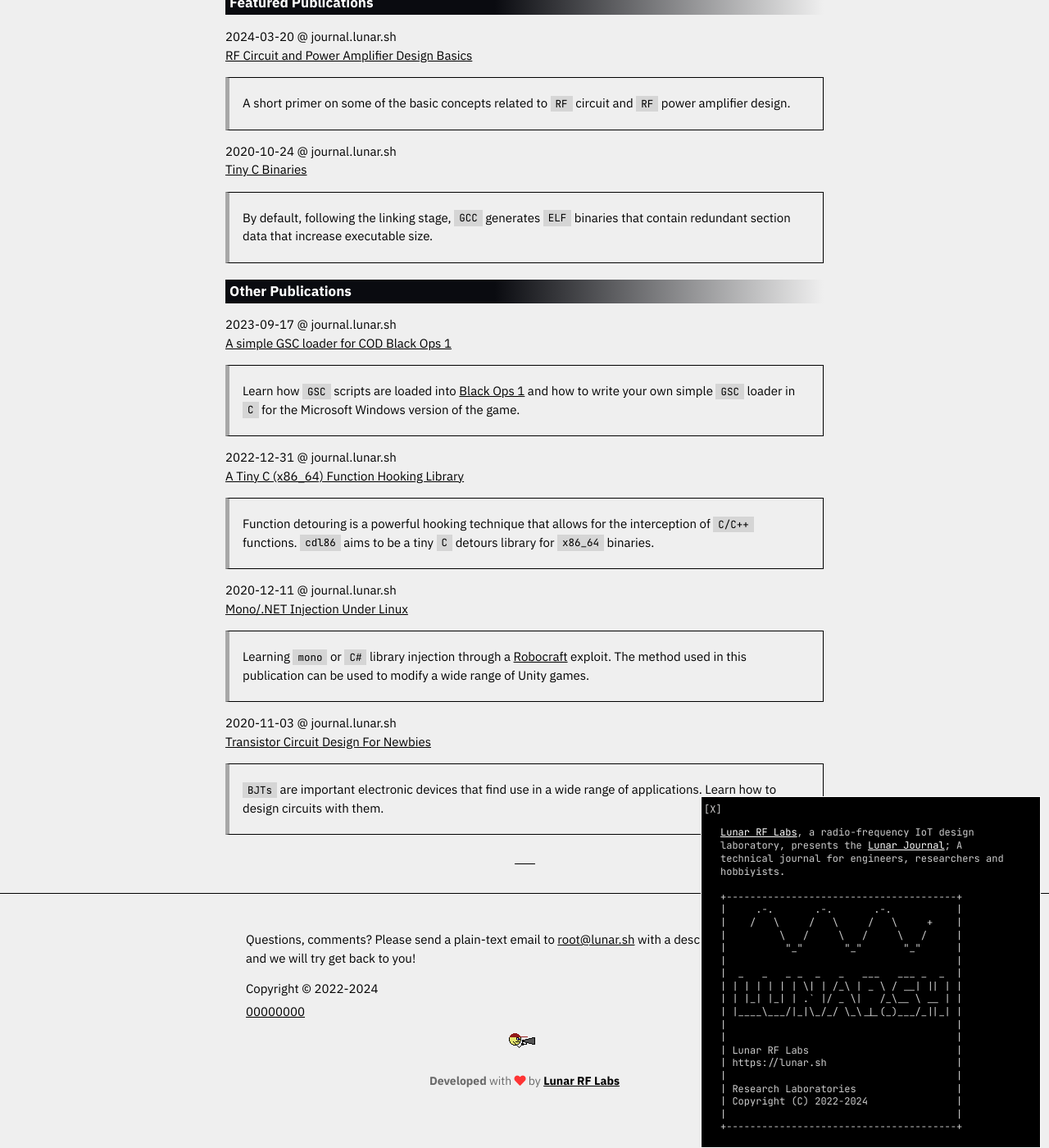
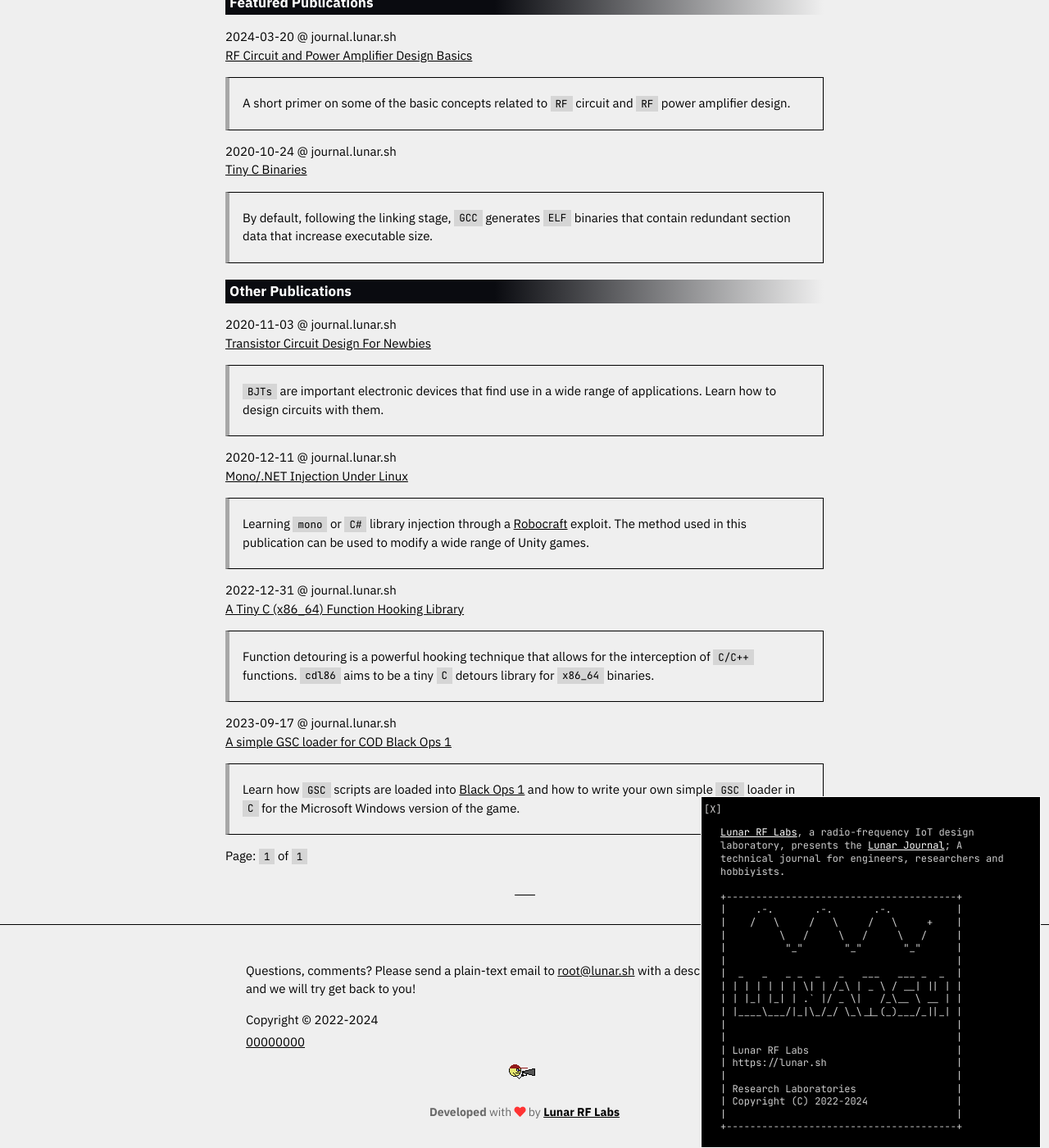
Before and after one commit to lunar-sh/journal.lunar.sh, a Jekyll site: the page built from index.html, in a window 1280 px wide and 1400 px high, scrolled down 374 px. Shown: the whole window at 82% size. Built offline with Jekyll 4.4.1, drawn with Linux system fonts in a browser that asks for light colours; nearby versions of some CDN libraries; the list of posts is cut into pages by our own code.

Commit message:
journal: core: add pagination support

```diff
--- a/_config.yml
+++ b/_config.yml
@@ -55,6 +55,14 @@
   - jekyll-github-metadata
   - jemoji
 
+pagination:
+  enabled: true
+  per_page: 5
+  permalink: '/page/:num/'
+
+plugins:
+  - jekyll-paginate-v2
+
 exclude:
   - Gemfile
   - Gemfile.lock
--- a/index.html
+++ b/index.html
@@ -16,17 +18,31 @@
       </header>
     </article>
     {% endfor %}
-<h1 class="title">Other Publications</h1>
-  {% for post in site.posts %}
+    <h1 id="pubs" class="title">Other Publications</h1>
+    {% for post in paginator.posts %}
     <article class="post">
       <header>
         <span title="format: yyyy-mm-dd">{{ post.date | date: "%Y-%m-%d" }} @ journal.lunar.sh</span>
         <div>
-        <a href="{{ site.baseurl }}{{ post.url }}">{{ post.title }}</a></div>
+          <a href="{{ site.baseurl }}{{ post.url }}">{{ post.title }}</a>
+        </div>
         <div class="excerpt">{{ post.excerpt }}</div>
       </header>
     </article>
     {% endfor %}
+    <div class="pagination">
+      <span class="page_number ">
+        Page: <code class="language-plaintext highlighter-rouge">{{ paginator.page }}</code> of <code class="language-plaintext highlighter-rouge">{{ paginator.total_pages }}</code>
+      </span>
+      {% if paginator.previous_page %}
+      <a href="{{ paginator.previous_page_path }}#pubs" class="previous">
+        Previous
+      </a>
+      {% endif %}
+      {% if paginator.next_page %}
+      <a href="{{ paginator.next_page_path }}#pubs" class="next">Next</a>
+      {% endif %}
+    </div>
     <hr>
   </div>
   <h1 class="title">Featured Publications</h1>
--- a/style.scss
+++ b/style.scss
@@ -12,7 +12,9 @@
 For inquiries, contact root@lunar.sh.
 */
 
-@import "reset";
+
+@use "reset";
+@use "highlights";
 @import url('https://fonts.googleapis.com/css2?family=IBM+Plex+Sans:ital,wght@0,100;0,200;0,300;0,400;0,500;0,600;0,700;1,100;1,200;1,300;1,400;1,500;1,600;1,700&display=swap');
 @import url('https://fonts.googleapis.com/css2?family=JetBrains+Mono:ital,wght@0,100..800;1,100..800&display=swap');
 @import "variables";
@@ -99,7 +101,7 @@
 }
 
 h1:target, h2:target, h3:target, h4:target {
-  background: linear-gradient(to right, #c1d6d5 45%, #efefef);
+  // background: linear-gradient(to right, #c1d6d5 45%, #efefef);
 }
 
 h2 {
@@ -891,4 +893,12 @@
     padding-bottom: 0;
 }
 
-@import "highlights";
+.previous
+{
+    margin-left: 5px;
+}
+
+.next
+{
+    margin-left: 5px;
+}
```
Also changed, not shown: other parts of index.html (+2 -0 lines), _layouts/default.html (+5 -5 lines), _layouts/about.html (indentation only), _layouts/page.html (indentation only), _layouts/post.html (indentation only). Lines whose indentation alone changed are shown as unchanged.
